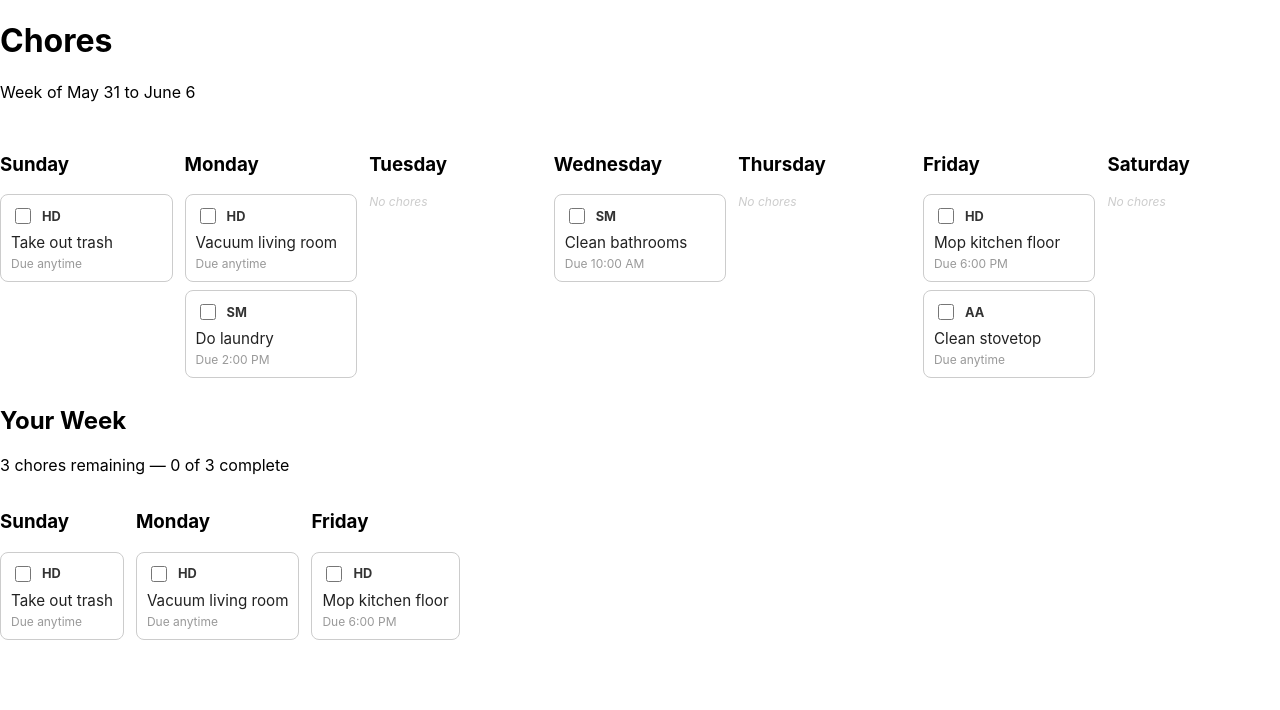
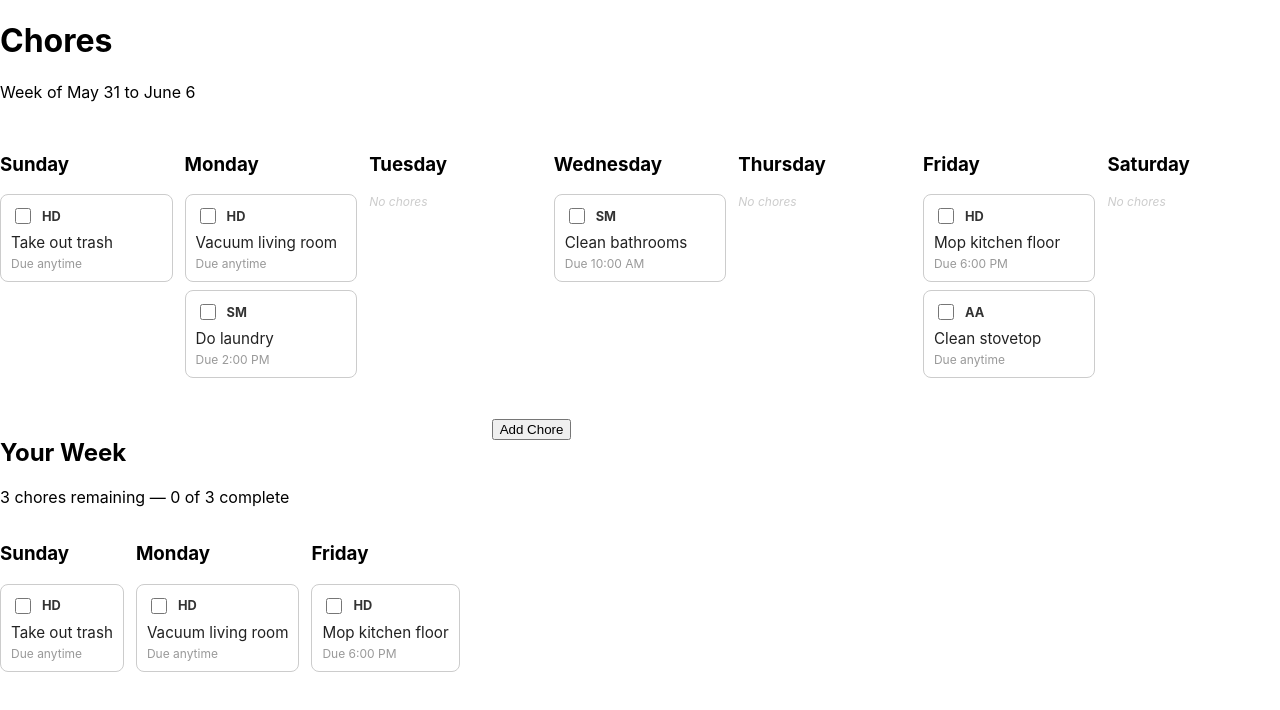
Before and after one commit to michelllinstar/Homiely_CS35L, a React (Create React App) app in the folder frontend/: page /chores in a window 1280 px wide. Shown: the top 710 px of the page. Built offline with nearby package versions, Linux system fonts and the light colour scheme.

Commit message:
Added AddChores.css and AddChores.jsx; modified Chores.jsx and Chores.css to support this; this provides the user with the option to name a new chore, assign it to a roommate in the group, and set a time and date.

```diff
--- /dev/null
+++ b/frontend/src/components/AddChores.jsx
@@ -0,0 +1,93 @@
+import { useState } from "react";
+import "./AddChores.css";
+
+const ROOMMATES = ["HD", "SM", "AA"];
+const DAYS = ["Sunday", "Monday", "Tuesday", "Wednesday", "Thursday", "Friday", "Saturday"];
+
+function generateTimes() {
+    const times = ["Due anytime"];
+    for (let hour = 7; hour <= 23; hour++) {
+        const period = hour < 12 ? "AM" : "PM";
+        const displayHour = hour <= 12 ? hour : hour - 12;
+        times.push(`Due ${displayHour}:00 ${period}`);
+        if (hour < 23) times.push(`Due ${displayHour}:30 ${period}`);
+    }
+    return times;
+}
+
+const TIMES = generateTimes();
+
+export default function AddChores({ onAddChore }) {
+    const [open, setOpen] = useState(false);
+    const [description, setDescription] = useState("");
+    const [assignee, setAssignee] = useState(ROOMMATES[0]);
+    const [day, setDay] = useState("Sunday");
+    const [timeOfDay, setTimeOfDay] = useState("Due anytime");
+
+    function handleSubmit() {
+        if (!description) return;
+        onAddChore({ description, assignee, day, timeOfDay, checked: false });
+        // Reset form
+        setDescription("");
+        setAssignee(ROOMMATES[0]);
+        setDay("Sunday");
+        setTimeOfDay("Due anytime");
+        setOpen(false);
+    }
+
+    return (
+        <div>
+            <button onClick={() => setOpen(!open)}>Add Chore</button>
+
+            {open && (
+                <div>
+                    <h3>Add a new chore</h3>
+
+                    {/* Chore name */}
+                    <div>
+                        <label>Chore</label>
+                        <input
+                            type="text"
+                            value={description}
+                            onChange={(e) => setDescription(e.target.value)}
+                            placeholder="e.g. Vacuum living room"
+                        />
+                    </div>
+
+                    {/* Roommate dropdown */}
+                    <div>
+                        <label>Assign to</label>
+                        <select value={assignee} onChange={(e) => setAssignee(e.target.value)}>
+                            {ROOMMATES.map((r) => (
+                                <option key={r} value={r}>{r}</option>
+                            ))}
+                        </select>
+                    </div>
+
+                    {/* Day dropdown */}
+                    <div>
+                        <label>Day</label>
+                        <select value={day} onChange={(e) => setDay(e.target.value)}>
+                            {DAYS.map((d) => (
+                                <option key={d} value={d}>{d}</option>
+                            ))}
+                        </select>
+                    </div>
+
+                    {/* Time dropdown */}
+                    <div>
+                        <label>Time</label>
+                        <select value={timeOfDay} onChange={(e) => setTimeOfDay(e.target.value)}>
+                            {TIMES.map((t) => (
+                                <option key={t} value={t}>{t}</option>
+                            ))}
+                        </select>
+                    </div>
+
+                    <button onClick={handleSubmit}>Add</button>
+                    <button onClick={() => setOpen(false)}>Cancel</button>
+                </div>
+            )}
+        </div>
+    );
+}
--- a/frontend/src/pages/Chores/Chores.css
+++ b/frontend/src/pages/Chores/Chores.css
@@ -0,0 +1,5 @@
+.chores-bottom {
+    display: flex;
+    gap: 2rem;
+    margin-top: 2rem;
+}
--- a/frontend/src/pages/Chores/Chores.jsx
+++ b/frontend/src/pages/Chores/Chores.jsx
@@ -4,6 +4,7 @@ import { useNavigate } from 'react-router-dom'
 import { Link } from 'react-router-dom'
 import WeekView from "../../components/WeekView";
 import YourWeek from "../../components/YourWeek";
+import AddChore from "../../components/AddChores";
 
 
 // [GenAI Use] Prompt: "How can I use React's built in time/day functions to write a function getWeekRange() to return the start and end of the current week we're on, formatted as month (in words) and day (number)?"
@@ -29,7 +30,7 @@ function getWeekRange() {
     const today = new Date();
     const day = today.getDay();
     const sunday = new Date(today);
-    sunday.setDate(today.getDate() - day);      // Math to figure out how many days ago was Monday
+    sunday.setDate(today.getDate() - day);      // Math to figure out how many days ago was Sunday
     const saturday = new Date(sunday);
     saturday.setDate(sunday.getDate() + 6);
 
@@ -70,6 +71,13 @@ export default function Chores() {
         }));
     }
 
+    function handleAddChore(newChore) {
+        setChores((prev) => ({
+            ...prev,
+            [newChore.day]: [...(prev[newChore.day] || []), newChore],
+        }));
+    }
+
     return (
         <div className="chores-page">
             <header>
@@ -77,7 +85,10 @@ export default function Chores() {
                 <p className="chores-week">Week of {start} to {end}</p>
             </header>
             <WeekView chores={chores} onToggle={handleToggle} />
-            <YourWeek chores={chores} currentUser={currentUser} onToggle={handleToggle} />
+            <div className="chores-bottom">
+                <YourWeek chores={chores} currentUser={currentUser} onToggle={handleToggle} />
+                <AddChore onAddChore={handleAddChore} />
+            </div>
         </div>
     );
 }
```
Also changed, not shown: frontend/src/components/AddChores.css (added).
